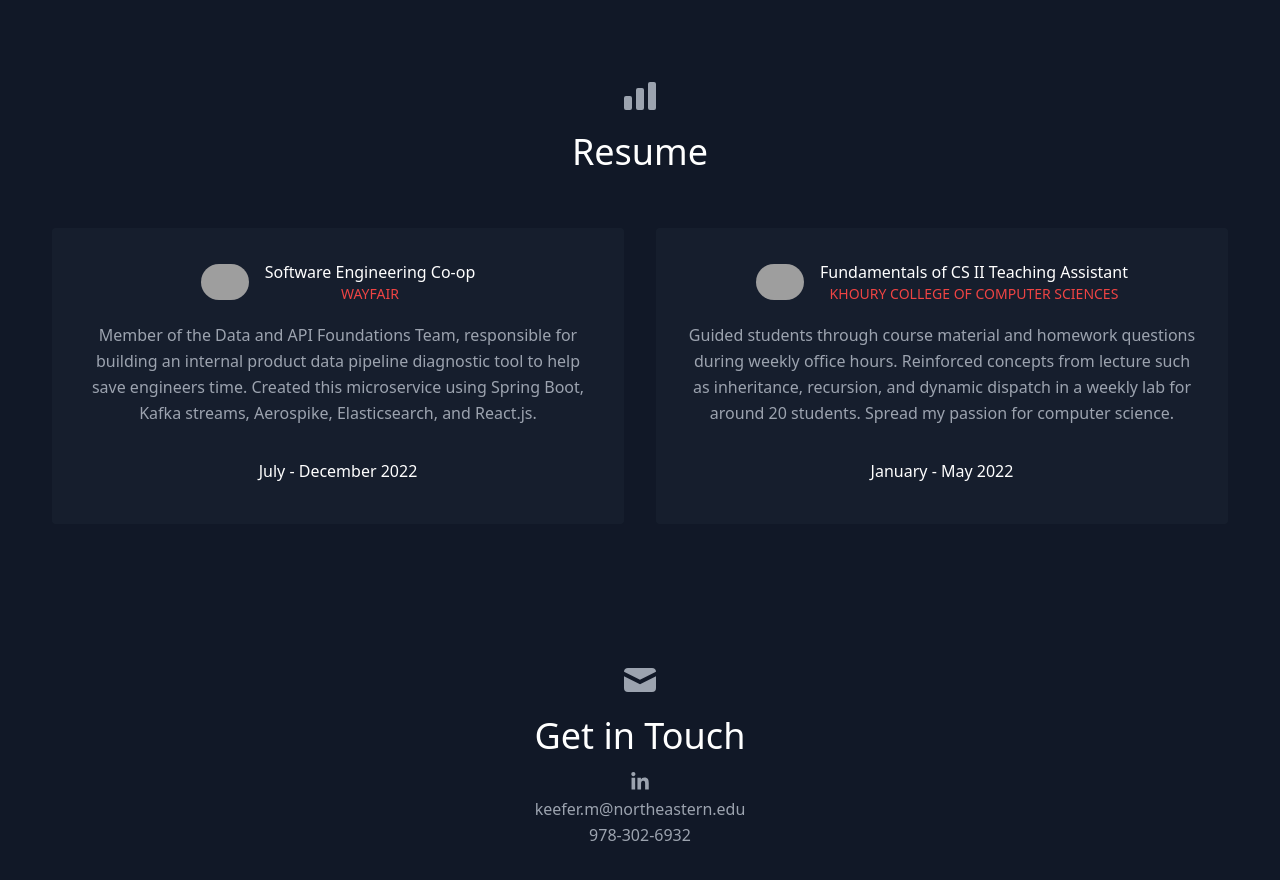
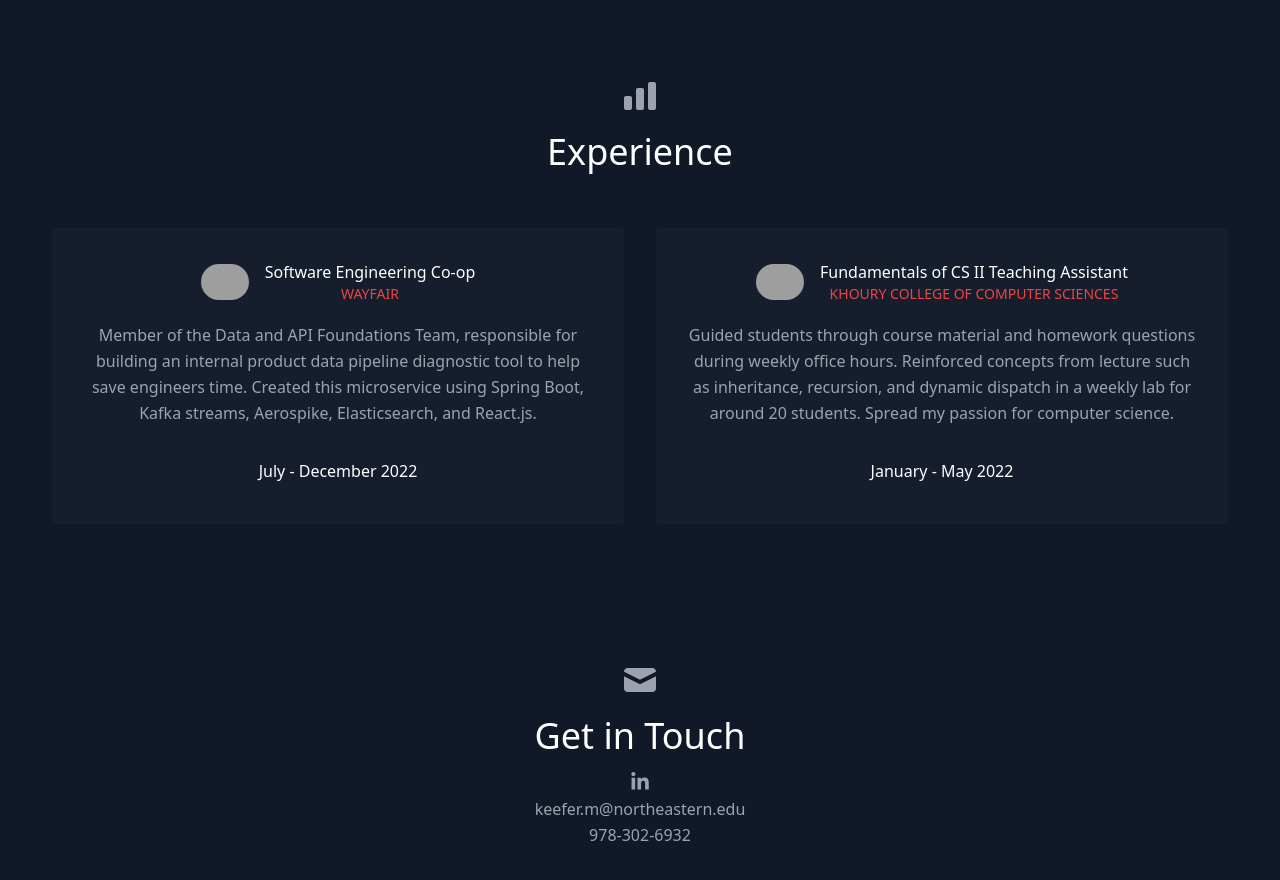
Before and after one commit to mattkeefer/personal-portfolio, a React (Create React App) app: page / in a window 1280 px wide. Shown: the part 1660-2540 px from the top of the page. Built offline with nearby package versions, Linux system fonts and the light colour scheme; grey boxes are pictures that could not be loaded.

Commit message:
Rename Resume to Experience

```diff
--- a/src/components/Testimonials.js
+++ b/src/components/Testimonials.js
@@ -8,7 +8,7 @@ export default function Resume() {
       <div className="container px-5 py-10 mx-auto text-center">
         <ChartBarIcon className="w-10 inline-block mb-4" />
         <h1 className="sm:text-4xl text-3xl font-medium title-font text-white mb-10 cursor-default">
-          Resume
+          Experience
         </h1>
         <div className="flex flex-wrap m-4 mb-10">
           {resume.map((experience) => (
```
